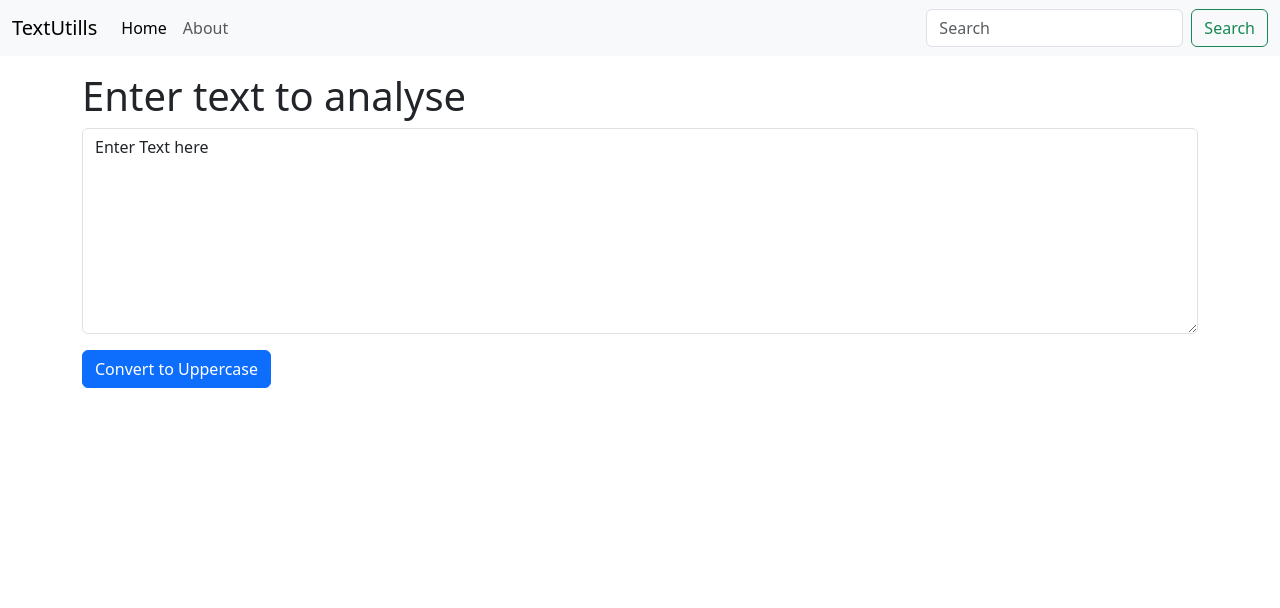
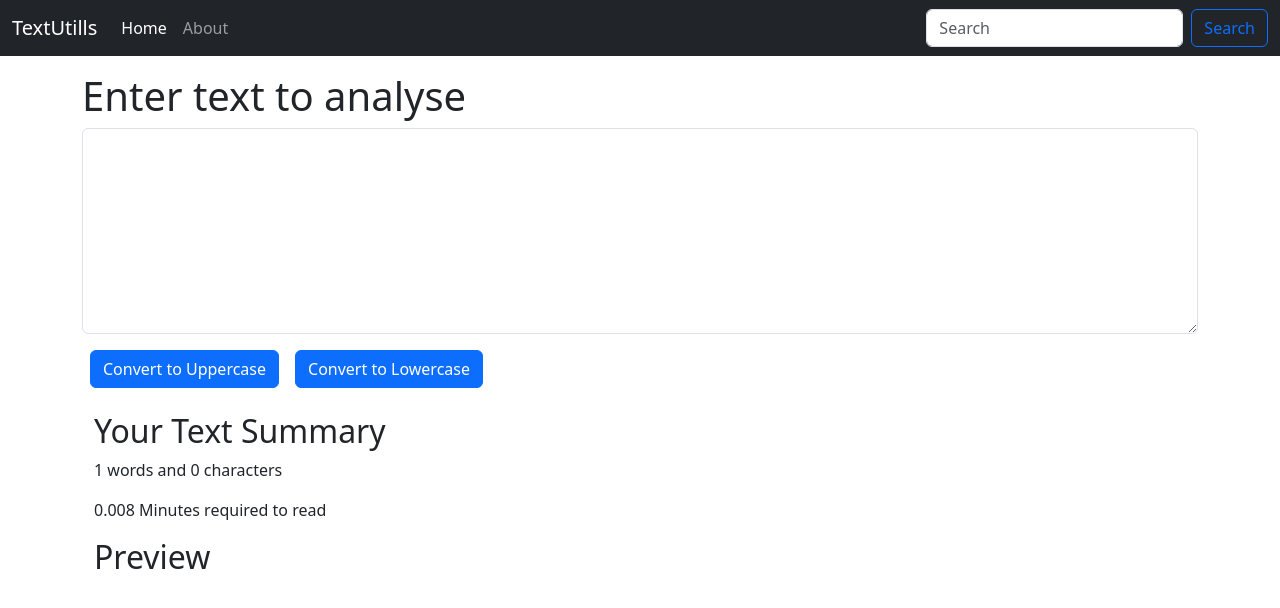
Before and after one commit to TejasBalkunde/React, a React (Create React App) app in the folder textutils/: page / in a window 1280 px wide. Shown: the top 608 px of the page. Built offline with nearby package versions, Linux system fonts and the light colour scheme.

Commit message:
And here I completed "A Word counter and its Case converter".

```diff
--- a/textutils/src/components/Navbar.js
+++ b/textutils/src/components/Navbar.js
@@ -4,7 +4,7 @@
 
 export default function Navbar(props) {
   return (
-    <nav className="navbar navbar-expand-lg bg-body-tertiary">
+    <nav className="navbar navbar-expand-lg navbar-dark bg-dark">
   <div className="container-fluid">
     <a className="navbar-brand" href="/">{props.title}</a>
     <button className="navbar-toggler" type="button" data-bs-toggle="collapse" data-bs-target="#navbarSupportedContent" aria-controls="navbarSupportedContent" aria-expanded="false" aria-label="Toggle navigation">
@@ -21,7 +21,7 @@
       </ul>
       <form className="d-flex" role="search">
         <input className="form-control me-2" type="search" placeholder="Search" aria-label="Search"/>
-        <button className="btn btn-outline-success" type="submit">Search</button>
+        <button className="btn btn-outline-primary" type="submit">Search</button>
       </form>
     </div>
   </div>
--- a/textutils/src/components/Textform.js
+++ b/textutils/src/components/Textform.js
@@ -8,23 +8,39 @@
         let newtxt = text.toUpperCase();
         setText(newtxt);
     }
+    const handleLoClick = () =>
+    {
+        //console.log("Uppercase was clicked"  + text);
+        let newtxt = text.toLowerCase();
+        setText(newtxt);
+    }
     const handleOnChnage = (event) =>
     {
         //console.log("On Chnage");
         setText(event.target.value);
     }
-    const [text, setText] = useState("Enter Text here");
+    const [text, setText] = useState("");
 
     //text = "Newtext"; //weong way to change the state
     //setText("Newtext"); //correct way to change the state
 
   return (
-    <div>
+    <>
+    <div className='conatiner'>
         <h1>{props.heading}</h1>
     <div className="mb-3">
     <textarea className="form-control" onChange={handleOnChnage} value =  {text} id="myBox" rows="8"></textarea>
     </div>
-    <button className="btn btn-primary" onClick={handleUpClick}> Convert to Uppercase </button>
+    <button className="btn btn-primary mx-2" onClick={handleUpClick}> Convert to Uppercase </button>
+    <button className="btn btn-primary mx-2" onClick={handleLoClick}> Convert to Lowercase </button>
     </div>
+    <div className='container my-4'>
+      <h2> Your Text Summary</h2>
+      <p> {text.split(" ").length} words and {text.length} characters</p>
+      <p> {0.008 * text.split(" ").length} Minutes required to read </p>
+      <h2> Preview </h2>
+      <p>{text} </p>
+    </div>
+    </>
   )
 }
```
